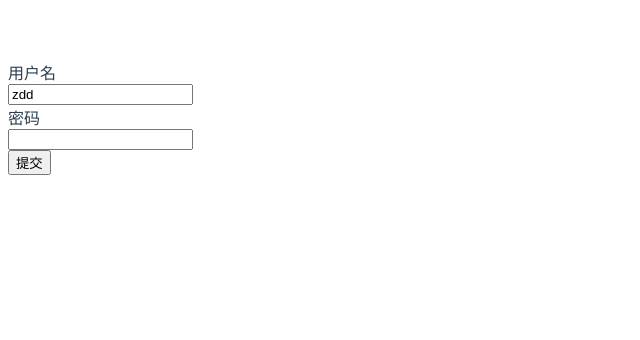
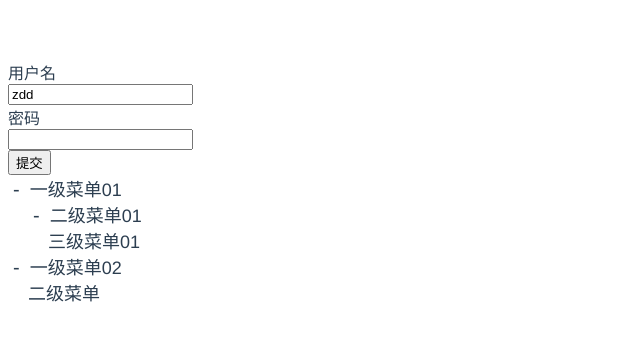
Before and after one commit to zhdh8/my-vue-app, a Vue app: page /#/ in a window 1280 px wide. Shown: the top 340 px of the page, without its empty margins (0-640 px from the left). Built offline with nearby package versions, Linux system fonts and the light colour scheme.

Commit message:
feat: 简易递归组件

```diff
--- /dev/null
+++ b/src/components/zTree/index.vue
@@ -0,0 +1,50 @@
+<template>
+  <div>
+    <div v-for="item in lists" :key="item.name" class="level_one">
+      <span v-if="item.children.length" @click="handleToggle" class="open_icon">{{ isOpen ? '-' : '+' }}</span>
+      {{ item.name }}
+      <div v-if="item.children" v-show="isOpen" class="level_two">
+        <z-tree :lists="item.children"></z-tree>
+      </div>
+    </div>
+  </div>
+</template>
+
+<script>
+export default {
+  name: 'zTree', // 递归组件需name
+  props: {
+    lists: {
+      type: Array,
+      required: true,
+    },
+  },
+  data () {
+    return {
+      isOpen: true,
+    }
+  },
+  methods: {
+    handleToggle () {
+      this.isOpen = !this.isOpen
+    },
+  }
+}
+</script>
+
+<style lang="less" scoped>
+  .level_one {
+    font-size: 18px;
+
+    .level_two {
+      font-size: 16px;
+      padding-left: 20px;
+    }
+
+    .open_icon {
+      padding: 5px;
+      font-size: 20px;
+      cursor: pointer;
+    }
+  }
+</style>
--- a/src/pages/index/index.vue
+++ b/src/pages/index/index.vue
@@ -13,6 +13,8 @@
         <button @click="handleSubmit">提交</button>
       </z-form-item>
     </z-form>
+
+    <z-tree :lists="menus"></z-tree>
   </div>
 </template>
 
@@ -21,6 +23,7 @@
   import zFormItem from '@/components/Form/zFormItem'
   import zInput from '@/components/Form/zInput'
   import Notify from '@/components/Notify'
+  import zTree from '@/components/zTree'
 
   export default {
     name: 'home',
@@ -28,6 +31,7 @@
       zForm,
       zFormItem,
       zInput,
+      zTree,
     },
     provide() {
       return {
@@ -54,6 +58,31 @@
           { text: 'learn components', id: 2, isComplete: true, },
           { text: 'learn event', id: 3, isComplete: false, },
         ],
+        menus: [
+        {
+          name: '一级菜单01',
+          children: [
+            {
+              name: '二级菜单01',
+              children: [
+                {
+                  name: '三级菜单01',
+                  children: [],
+                }
+              ],
+            }
+          ],
+        },
+        {
+          name: '一级菜单02',
+          children: [
+            {
+              name: '二级菜单',
+              children: [],
+            }
+          ],
+        },
+      ],
         inputVal: '',
       }
     },
--- a/src/utils/create.js
+++ b/src/utils/create.js
@@ -4,7 +4,7 @@ import Vue from 'vue'
  *
  */
 
- export default (componentName, propsObj) => {
+export default (componentName, propsObj) => {
   const vm = new Vue({
     render: h => h(componentName, {props: propsObj, class: 'notify'})
   }).$mount()
@@ -15,12 +15,10 @@ import Vue from 'vue'
 
   // 销毁方法
   comp.remove = function () {
-    setTimeout(() => {
-      document.body.removeChild(vm.$el)
-      vm.$destroy()
-      // console.log(vm)
-    }, propsObj.duration)
+    document.body.removeChild(vm.$el)
+    vm.$destroy()
+    // console.log(vm)
   }
 
   return comp
- }
+}
```
